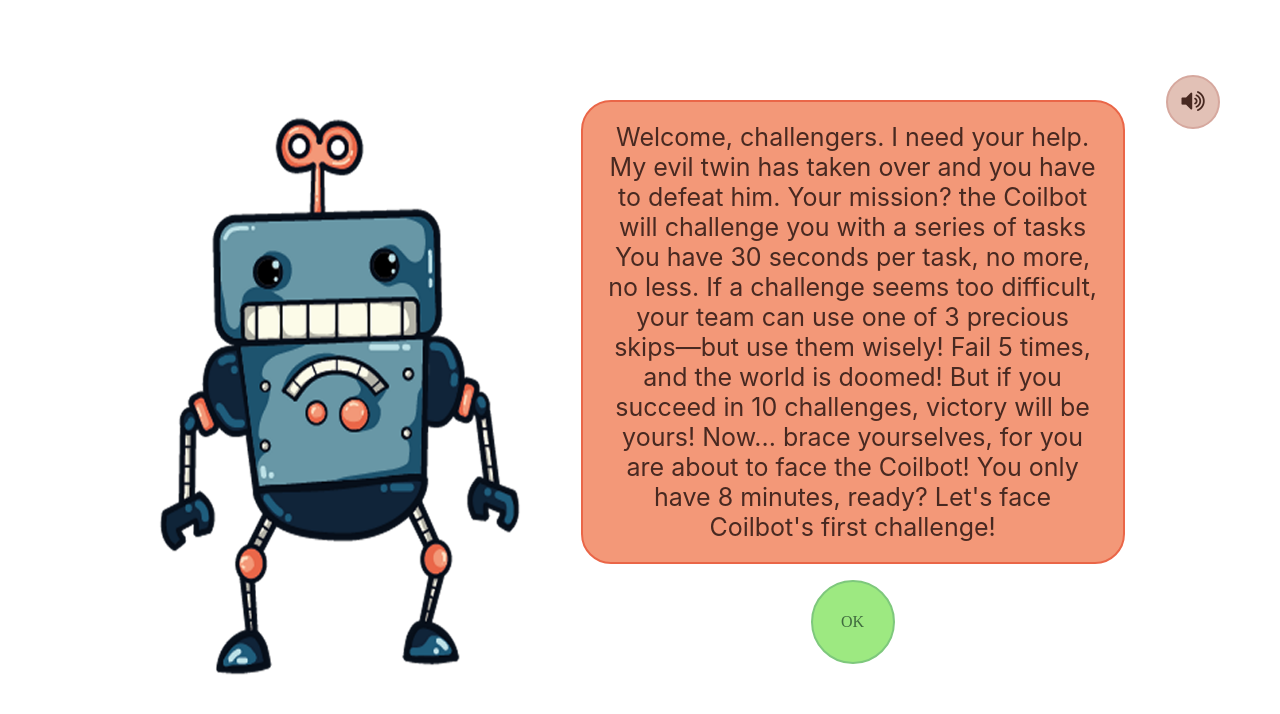
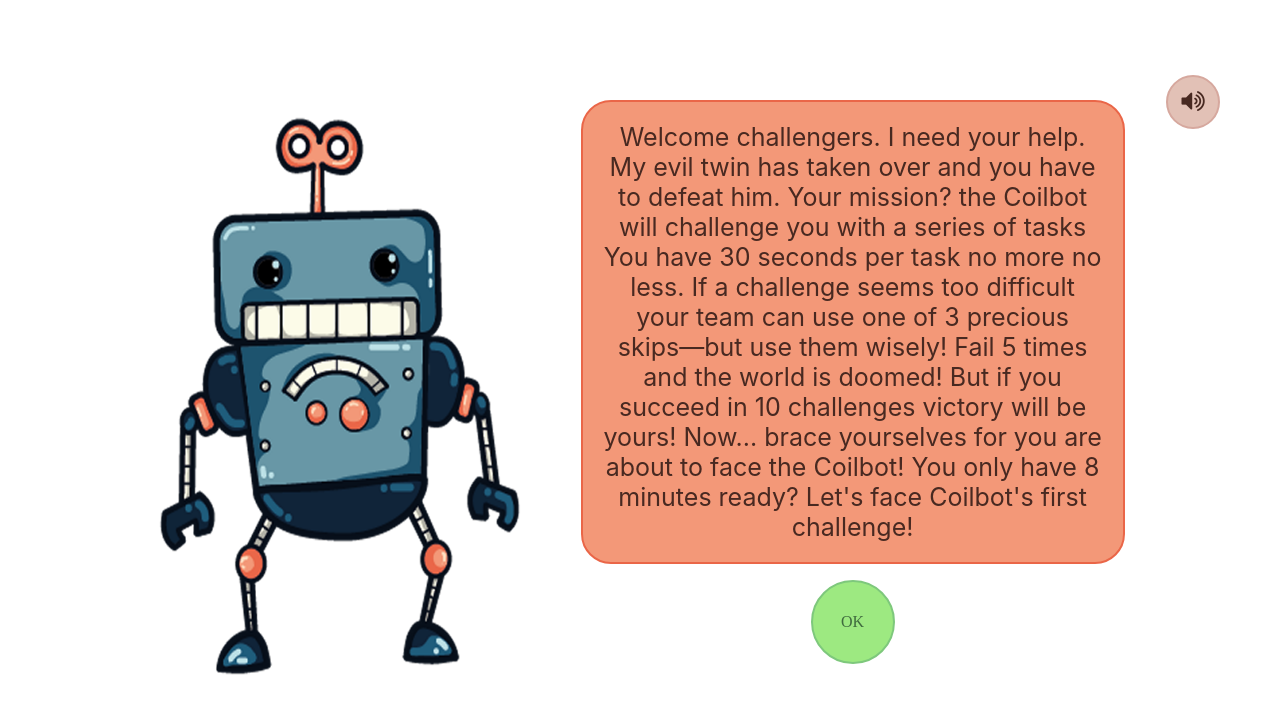
Before and after one commit to GiliamvanTol/COIL-Interactive-Experience, a plain HTML site: page Intro.html in a window 1280 px wide. Drawn offline with Linux system fonts and the light colour scheme.

Commit message:
no commas

```diff
--- a/Intro.html
+++ b/Intro.html
@@ -13,15 +13,16 @@
 		<figure><img class="coilrobot distort" id="robot" src="img/coilbot.png" ></figure>
 		<section class="text-boxes">
 			<div id="speak" class="btn-speak"><i class="fa fa-volume-up"></i></div>
-			<div id="display">Welcome, challengers.
+			<div id="display">
+				Welcome challengers.
 				I need your help. My evil twin has taken over and you have to defeat him.
 				Your mission?
 				the Coilbot will challenge you with a series of tasks
-				You have 30 seconds per task, no more, no less. If a challenge seems too difficult, your team can use one of 3 precious skips—but use them wisely!
-				Fail 5 times, and the world is doomed!
-				But if you succeed in 10 challenges, victory will be yours!
-				Now... brace yourselves, for you are about to face the Coilbot!
-				You only have 8 minutes, ready? Let's face Coilbot's first challenge!
+				You have 30 seconds per task no more no less. If a challenge seems too difficult your team can use one of 3 precious skips—but use them wisely!
+				Fail 5 times and the world is doomed!
+				But if you succeed in 10 challenges victory will be yours!
+				Now... brace yourselves for you are about to face the Coilbot!
+				You only have 8 minutes ready? Let's face Coilbot's first challenge!
 				</div>
 			<a href="gamePlay.html"><p class="ok" id="btn">OK</p></a>
 		</section>
```
